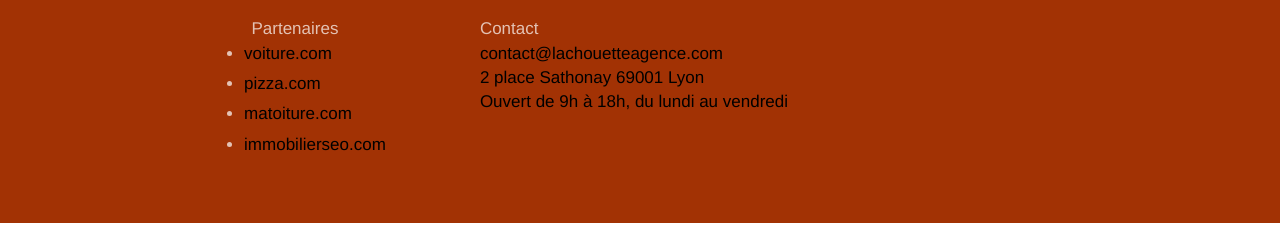
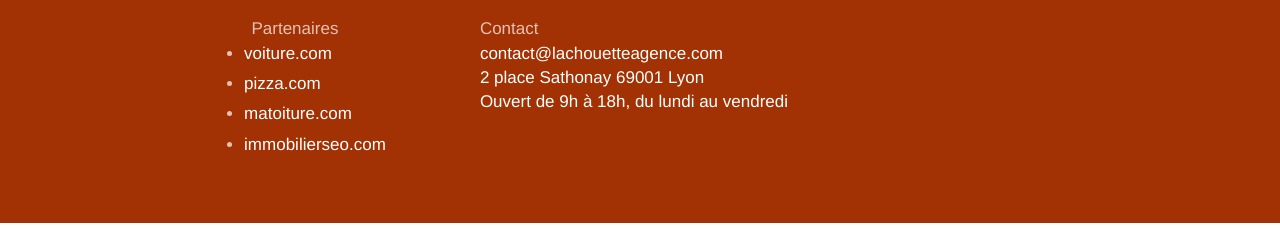
Before and after one commit to LasnierThomas/LasnierThomas-LasnierThomas_4_14062021, a website: page contact.html in a window 1280 px wide. Shown: the part 1350-1579 px from the top of the page. Drawn offline with Linux system fonts and the light colour scheme.

Commit message:
modification color

```diff
--- a/contact.html
+++ b/contact.html
@@ -5,7 +5,8 @@
 	<meta charset="utf-8">
 	<meta name="keywords"
 		content="seo, google, site web, site internet, agence design paris, agence design, agence design,agence design,agence design,agence design,agence design,agence design,agence design,agence design">
-	<meta name="description" content="La chouette agence est une agence de web design qui aide les entreprises à devenir attractives et visibles sur internet">
+	<meta name="description"
+		content="La chouette agence est une agence de web design qui aide les entreprises à devenir attractives et visibles sur internet">
 	<meta name="viewport" content="width=device-width, initial-scale=1.0, viewport-fit=cover">
 	<link rel="shortcut icon" type="image/png" href="favicon.jpg">
 
@@ -28,8 +29,8 @@
 			<div class="container bloc-sm">
 				<nav class="navbar row">
 					<div class="navbar-header">
-						<a class="navbar-brand" href="index.html"><img src="img/la-chouette-agence.png" alt="paris web design logo agence web meilleure agence" width="215"
-								height="40
+						<a class="navbar-brand" href="index.html"><img src="img/la-chouette-agence.png"
+								alt="paris web design logo agence web meilleure agence" width="215" height="40
 								alt=" paris web design logo agence web meilleure agence" height="40" /></a>
 						<button id="nav-toggle" type="button" class="ui-navbar-toggle navbar-toggle"
 							data-toggle="collapse" data-target=".navbar-1">
@@ -79,27 +80,26 @@
 							fail-msg="Sorry it seems that our mail server is not responding, Sorry for the inconvenience!">
 							<div class="form-group">
 								<label for="name">
-									 Nom
-								<input id="name"  class="form-control" required />
-							</label>
+									Nom
+									<input id="name" class="form-control" required />
+								</label>
 							</div>
 							<div class="form-group">
 								<label for="mail">
 									Adresse email
-									<input id="email"  class="form-control" type="email" required  />
+									<input id="email" class="form-control" type="email" required />
 								</label>
 							</div>
 							<div class="form-group">
 								<label for="decouverte">
 									Comment nous avez-vous connu ?
-									<input class="form-control"  type="email" required id="input_504"  />
+									<input class="form-control" type="email" required id="input_504" />
 								</label>
 							</div>
 							<div class="form-group">
 								<label for="description">
 									Brief de votre projet (Ajoutez autant de détails que nécessaire)<br>
-								<textarea id="message"  class="form-control" rows="4" cols="50"
-									required ></textarea>
+									<textarea id="message" class="form-control" rows="4" cols="50" required></textarea>
 								</label>
 							</div>
 							<button class="bloc-button btn btn-lg btn-block cta-hero btn-atomic-tangerine"
@@ -156,15 +156,15 @@
 						<div class="col-sm-4">
 							Partenaires
 							<ul>
-								<li><a href="voiture.com">voiture.com</a></li>
-								<li><a href="pizza.com">pizza.com</a></li>
-								<li><a href="matoiture.com">matoiture.com</a></li>
-								<li><a href="immobilierseo.com">immobilierseo.com</a></li>
+								<li><a class="colortxtfooter" href="voiture.com">voiture.com</a></li>
+								<li><a class="colortxtfooter" href="pizza.com">pizza.com</a></li>
+								<li><a class="colortxtfooter" href="matoiture.com">matoiture.com</a></li>
+								<li><a class="colortxtfooter" href="immobilierseo.com">immobilierseo.com</a></li>
 							</ul>
 						</div>
 						<div class="col-sm-6">
 							Contact
-							<p>
+							<p class="colortxtfooter">
 								contact@lachouetteagence.com<br>2 place Sathonay 69001 Lyon<br>Ouvert de 9h à 18h, du
 								lundi
 								au vendredi<br>
--- a/style.css
+++ b/style.css
@@ -663,7 +663,7 @@ label,
 a {
     font-family: "helvetica";
     font-weight: 400;
-    color: #000000!important;
+    color: #000000;
 }
 
 .container {
@@ -857,6 +857,9 @@ h4 {
     width: 30%;
     max-width: 100%;
     height: auto;
+}
+.colortxtfooter{
+    color: #FFFFFF;
 }
 
 @media (max-width: 1024px) {
```
Also changed, not shown: index.html (+5 -5 lines).
